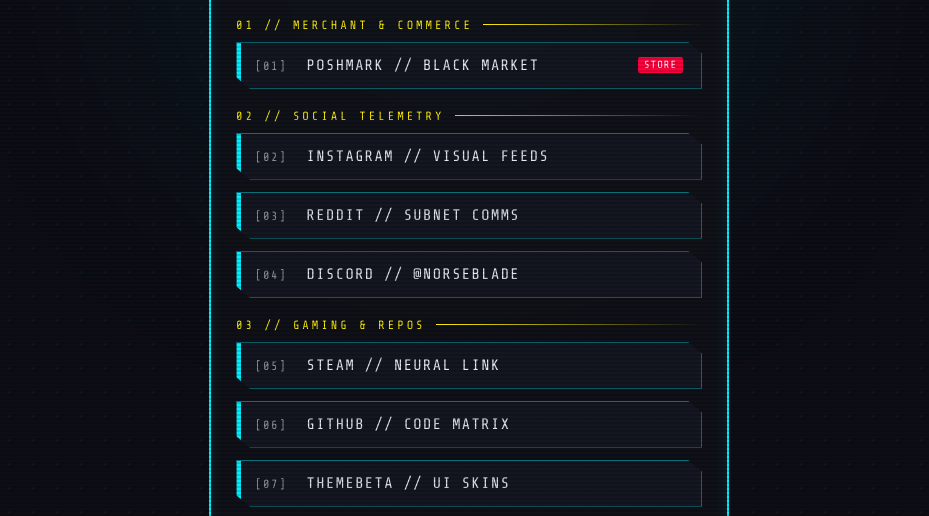
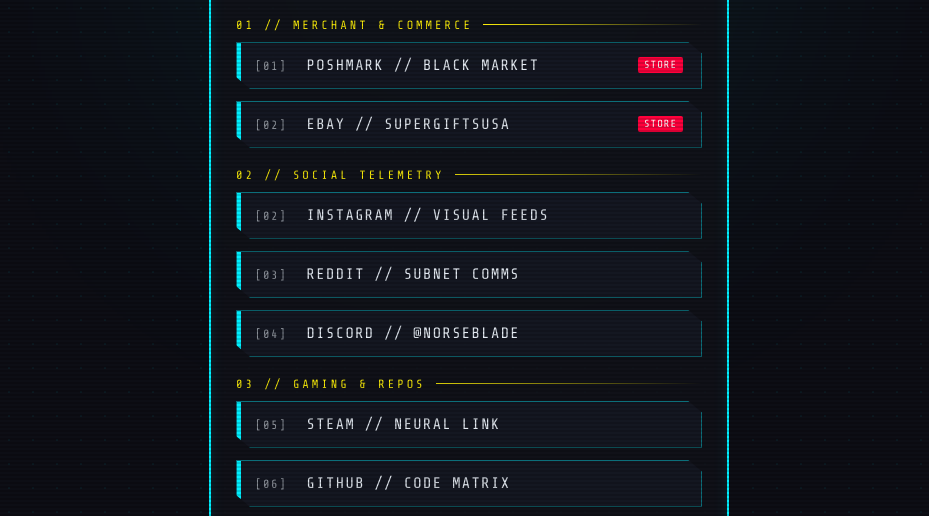
Before and after one commit to NorseBlade-Subnet/Profile, a plain HTML site: page index.html in a window 1280 px wide. Shown: the part 244-760 px from the top of the page, without its empty margins (171-1100 px from the left). Drawn offline with nearby package versions, Linux system fonts and the light colour scheme.

Commit message:
added ebay store link

```diff
--- a/index.html
+++ b/index.html
@@ -280,6 +280,10 @@
         <span><span class="node-id">[01]</span> POSHMARK // BLACK MARKET</span>
         <span class="badge-store">STORE</span>
       </a>
+      <a href="https://www.ebay.com/str/supergiftsusa" target="_blank" rel="noopener" class="link-btn">
+        <span><span class="node-id">[02]</span> EBAY // SUPERGIFTSUSA</span>
+        <span class="badge-store">STORE</span>
+      </a>
     </div>
 
     <!-- Socials & Comms Section -->
```
